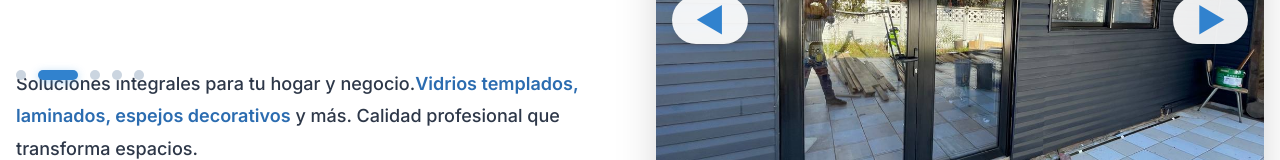
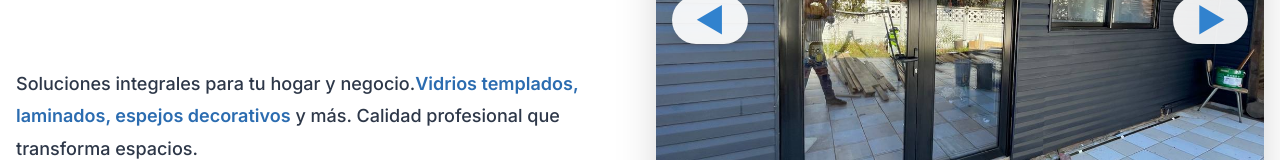
Before and after one commit to salva920/vidriosmilena, a Next.js app: page / in a window 1280 px wide. Shown: the part 380-540 px from the top of the page. Built offline with nearby package versions, Linux system fonts and the light colour scheme.

Commit message:
añadiendo estilos al home

```diff
--- a/components/TitleCarousel.tsx
+++ b/components/TitleCarousel.tsx
@@ -1,6 +1,6 @@
 'use client'
 
-import { Box, Heading, Text, HStack } from '@chakra-ui/react'
+import { Box, Heading, Text } from '@chakra-ui/react'
 import { useState, useEffect } from 'react'
 
 interface RotatingTitle {
@@ -31,13 +31,6 @@ export default function TitleCarousel({ titles }: TitleCarouselProps) {
     return () => clearInterval(titleInterval)
   }, [titles.length])
 
-  const goToTitle = (index: number) => {
-    setTitleAnimation('fadeOut')
-    setTimeout(() => {
-      setCurrentTitleIndex(index)
-      setTitleAnimation('fadeIn')
-    }, 300)
-  }
 
   return (
     <Box position="relative" minH={{ base: "140px", md: "180px", lg: "200px" }} width="100%">
@@ -76,33 +69,6 @@ export default function TitleCarousel({ titles }: TitleCarouselProps) {
           </Text>
         </Box>
       </Heading>
-
-      {/* Indicadores del carrusel de títulos */}
-      <HStack
-        spacing="3"
-        mt="8"
-        position="absolute"
-        bottom="-12"
-        left="0"
-      >
-        {titles.map((_, index) => (
-          <Box
-            key={index}
-            width={index === currentTitleIndex ? "40px" : "10px"}
-            height="10px"
-            borderRadius="full"
-            bg={index === currentTitleIndex ? 'blue.500' : 'gray.300'}
-            transition="all 0.4s cubic-bezier(0.4, 0, 0.2, 1)"
-            cursor="pointer"
-            onClick={() => goToTitle(index)}
-            _hover={{
-              bg: index === currentTitleIndex ? 'blue.600' : 'gray.400',
-              transform: 'scale(1.1)'
-            }}
-            boxShadow={index === currentTitleIndex ? "0 2px 8px rgba(66, 153, 225, 0.4)" : "none"}
-          />
-        ))}
-      </HStack>
     </Box>
   )
 }
```
